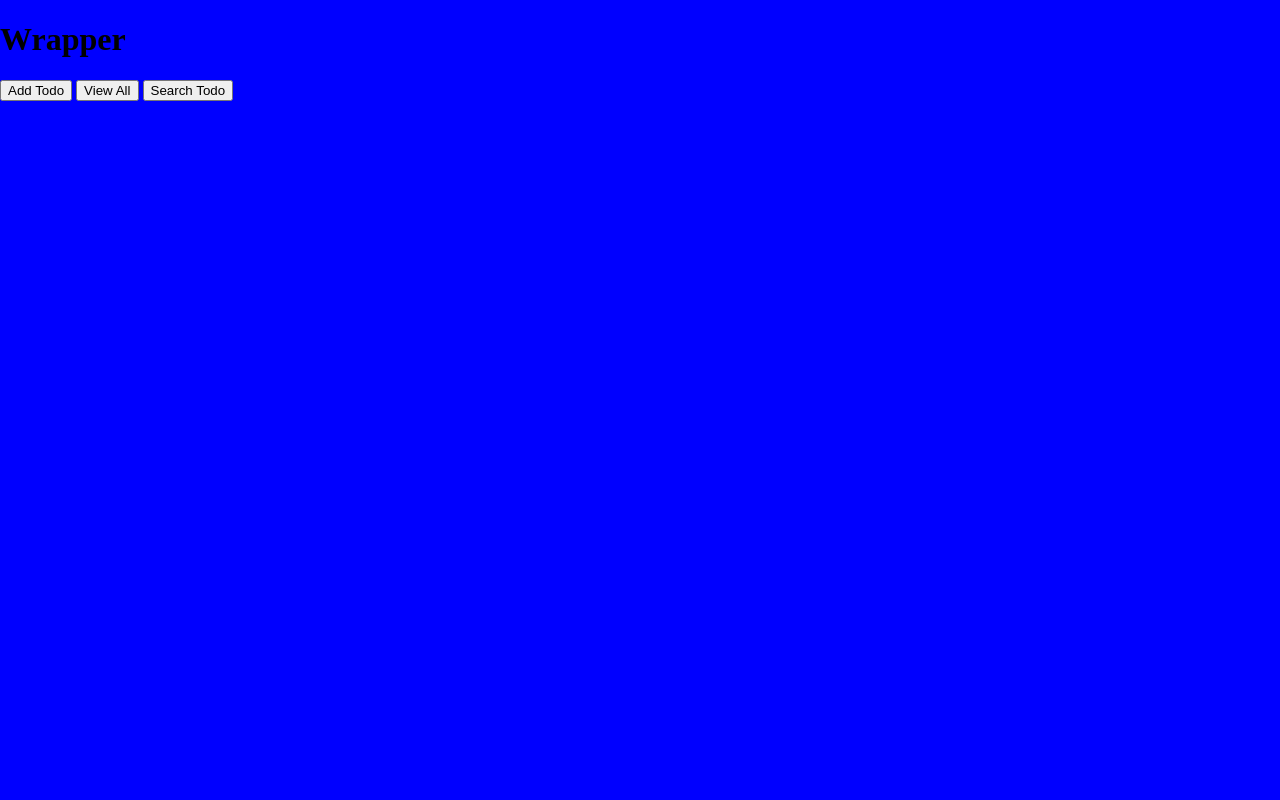
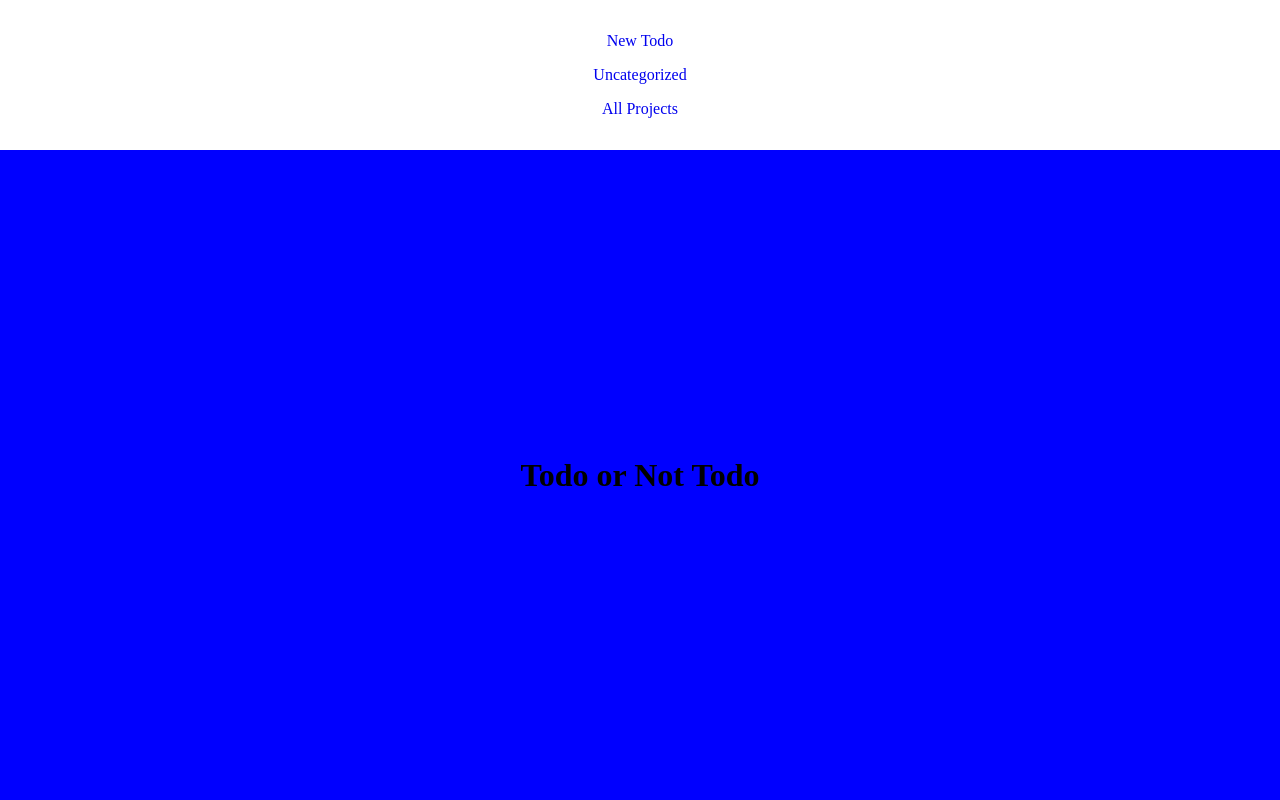
Before and after one commit to MikeHill89/odin-todo, a website built with webpack: page src/index.html in a window 1280 px wide. Built offline with nearby package versions, Linux system fonts and the light colour scheme.

Commit message:
Starting working on UI

```diff
--- a/src/assets/styles/style.css
+++ b/src/assets/styles/style.css
@@ -4,3 +4,44 @@ html, body{
     background-color: blue;
     margin: 0;
 }
+.wrapper{
+    display: grid;
+    grid-template-rows: 1fr 5fr;
+    grid-template-areas:
+    "nav"
+    "main"
+    ;
+    height: 100vh;
+}
+
+nav{
+    background-color: white;
+    grid-area: nav;
+    display: flex;
+    gap:1rem;
+    padding: 1rem;
+    align-items: center;
+    justify-content: center;
+}
+nav ul{
+    display: flex;
+    text-align: center;
+    flex-direction: column;
+    list-style: none;
+    border:0;
+    padding:0;
+    gap: 1rem;
+}
+nav ul li a{
+    text-decoration: none;
+}
+main{
+    grid-area: main;
+    display: flex;
+    height: auto;
+    gap:1rem;
+    padding:1rem;
+    flex-direction: column;
+    align-items: center;
+    justify-content: center;
+}
--- a/src/components/controller.js
+++ b/src/components/controller.js
@@ -1,3 +1,14 @@
+import { Todo } from './todo.js';
 export const addButton = document.getElementById("addTodo");
 export const viewAllButton = document.getElementById("viewAll");
-export const searchTodoButton = document.getElementById("searchTodo");
+
+export function renderAllProjects(){
+    console.log("rendering all projects");
+    const main = document.getElementById("main");
+    main.textContent = "";
+    Todo.todos.forEach(todo => {
+        const p = document.createElement("p");
+        p.textContent = todo.title;
+        main.appendChild(p);
+    });
+}
--- a/src/index.html
+++ b/src/index.html
@@ -10,10 +10,16 @@
 
 <body>
     <div class="wrapper">
-        <h1>Wrapper</h1>
-            <button id="addTodo">Add Todo</button>
-            <button id="viewAll">View All</button>
-            <button id="searchTodo">Search Todo</button>
+        <nav>
+            <ul>
+                <li id="addTodo"><a href="#">New Todo</a></li>
+              <li id ="viewUncategorized"><a href="#">Uncategorized</a></li>
+                <li id="viewAll"><a href="#">All Projects</a></li>
+            </ul>
+        </nav>
+            <main id="main">
+                <h1>Todo or Not Todo</h1>
+            </main>
     </div>
 </body>
 
--- a/src/index.js
+++ b/src/index.js
@@ -1,8 +1,7 @@
-import { addButton, searchTodoButton, viewAllButton } from './components/controller.js';
+import { addButton, viewAllButton, renderAllProjects } from './components/controller.js';
 import { createNewTodo } from './components/createTodo.js';
 import { Todo } from './components/todo.js';
 
 console.log("Hello World!");
 addButton.addEventListener('click',createNewTodo);
-viewAllButton.addEventListener('click',Todo.viewAll);
-searchTodoButton.addEventListener('click',Todo.searchTodo);
+viewAllButton.addEventListener('click',renderAllProjects);
```
